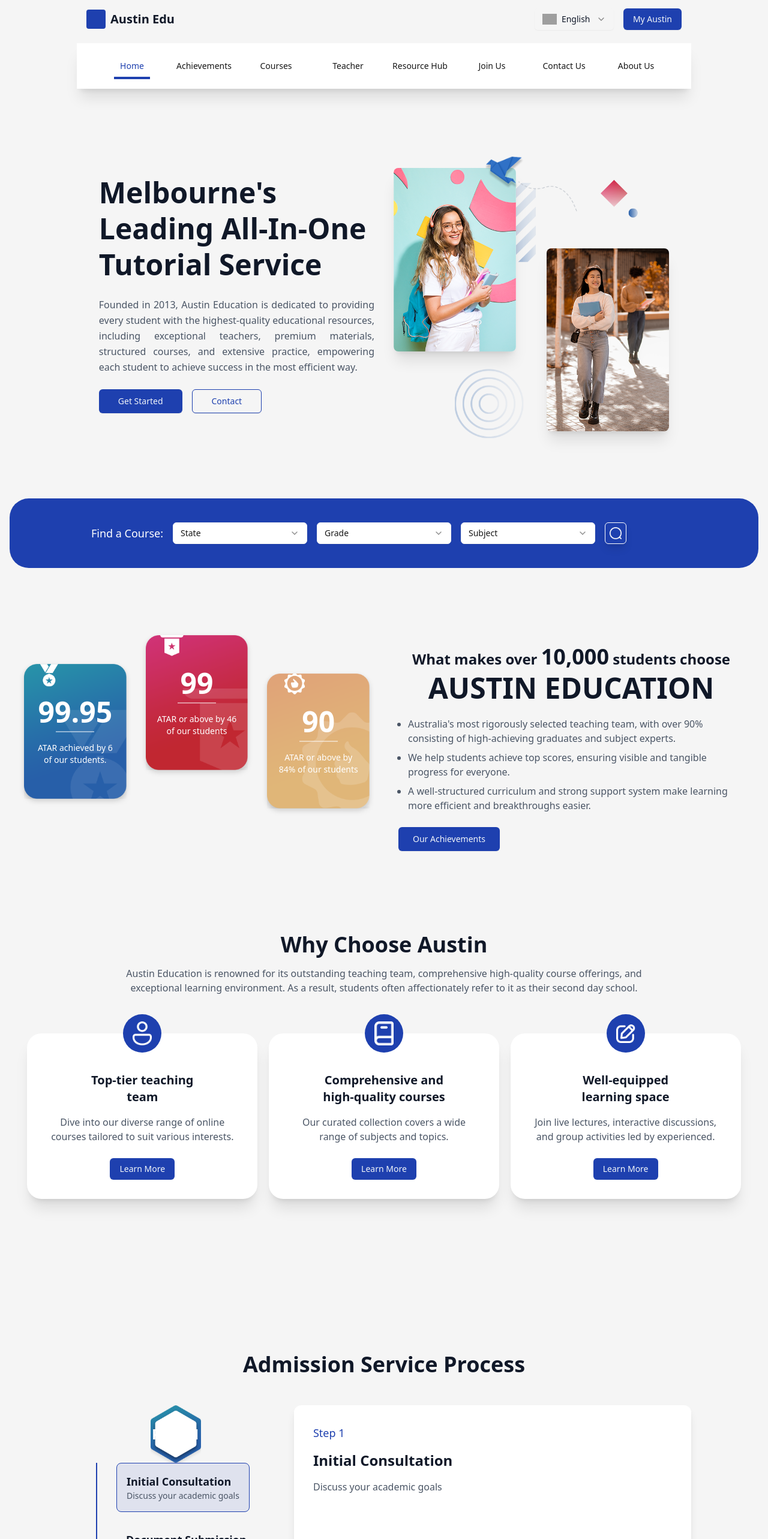
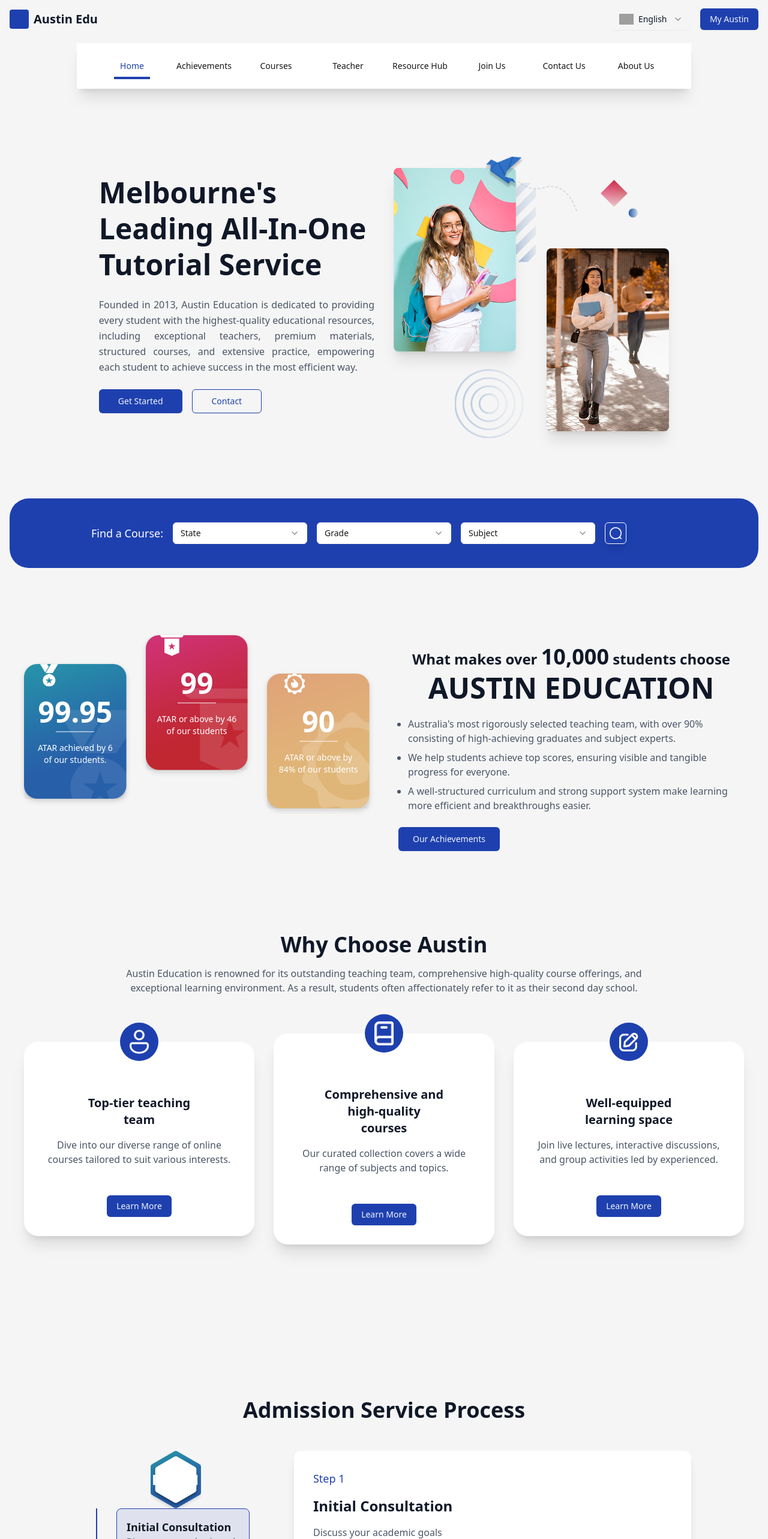
Before and after one commit to ShuhaiYu/austin-edu, a Next.js app: page / in a window 1280 px wide. Shown: the top 2566 px of the page at 60% size. Built offline with nearby package versions, Linux system fonts and the light colour scheme; grey boxes are pictures that could not be loaded.

Commit message:
feat: adjust NavBar and Features component layout for improved responsiveness

```diff
--- a/src/components/Features.js
+++ b/src/components/Features.js
@@ -1,5 +1,3 @@
-"use client";
-
 import { Button } from "@/components/ui/button";
 import Image from "next/image";
 import { useContext } from "react";
@@ -137,7 +135,7 @@ export default function Features() {
 
       {/* 功能卡片 */}
       {/* 网格布局：3列，卡片居中 */}
-      <div className="grid md:grid-cols-3 gap-2 justify-items-center">
+      <div className="flex flex-col xl:flex-row gap-4 xl:gap-8 justify-center items-center">
         {features.map((feat) => (
           <div
             key={feat.title}
@@ -147,7 +145,7 @@ export default function Features() {
               rounded-3xl
               shadow-xl
               transition
-              p-8
+              p-2
               pt-16
               max-w-sm
               overflow-visible
@@ -178,11 +176,11 @@ export default function Features() {
             </div>
 
             {/* 卡片内容 */}
-            <div className="">
+            <div className="p-6">
               <h3 className="text-xl font-bold mb-4 text-center w-2/3 mx-auto">
               {feat.title}
             </h3>
-            <p className="text-gray-600 mb-6 text-center">
+            <p className="text-gray-600 mb-12 text-center">
               {feat.desc}
             </p>
 
--- a/src/components/NavBar.js
+++ b/src/components/NavBar.js
@@ -28,7 +28,7 @@ export default function Header() {
   // 或者直接传递给 useRouter()
 
   return (
-    <header className="sticky top-0 z-50 bg-background w-[80%] mx-auto">
+    <header className="sticky top-0 z-50 bg-background mx-auto">
       {/* 第一行：Logo + 语言切换 + 用户按钮 */}
       <div className="bg-background">
         <div className="container mx-auto flex h-16 items-center justify-between px-4">
@@ -49,7 +49,7 @@ export default function Header() {
       </div>
 
       {/* 第二行导航：白底，等宽分布，当前项下方横线 */}
-      <nav className="bg-white mx-auto mt-2 py-4 px-8 shadow-xl">
+      <nav className="bg-white mx-auto mt-2 py-4 px-8 shadow-xl w-[80%] ">
         <div className="grid grid-cols-2 md:grid-cols-4 lg:grid-cols-8">
           {menuItems.map((item) => {
             // 根据当前路由进行判断（此处仅示例，可根据实际业务逻辑改造）
```
